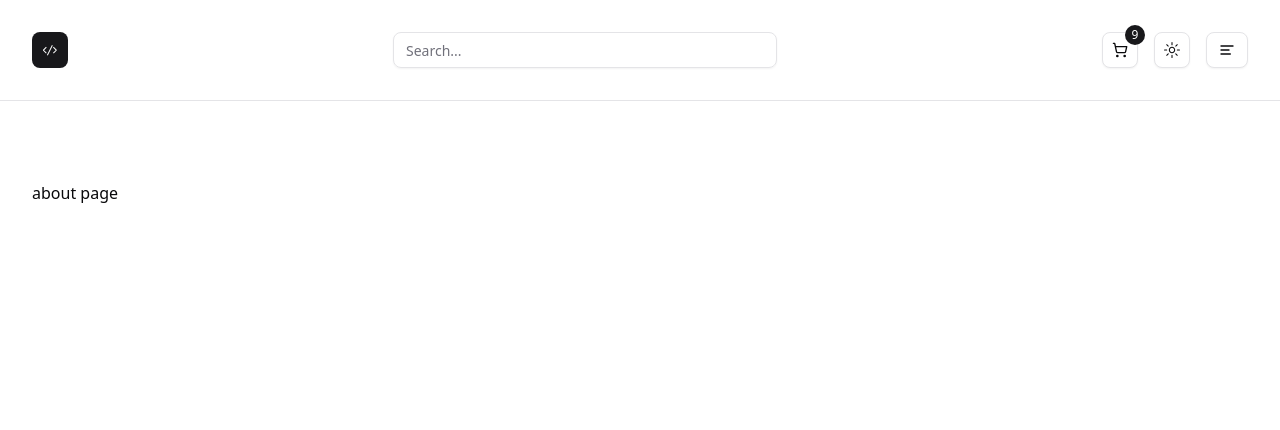
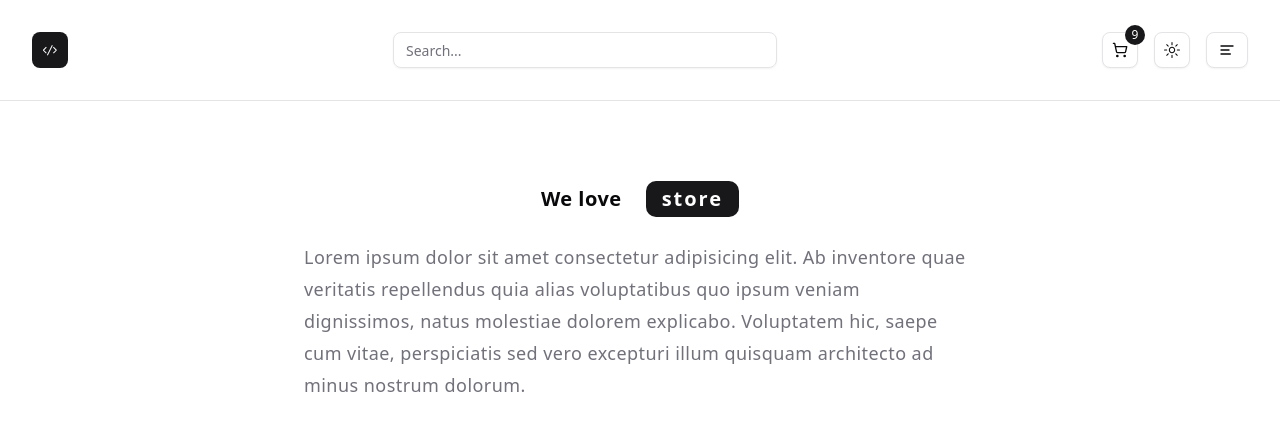
Before and after one commit to abdullah-2019/Store, a Next.js app: page /about in a window 1280 px wide. Shown: the top 430 px of the page. Built offline with nearby package versions, Linux system fonts and the light colour scheme.

Commit message:
about page is done

```diff
--- a/app/about/page.tsx
+++ b/app/about/page.tsx
@@ -1,11 +1,22 @@
+async function AboutPage() {
+  return (
+    <section className="flex flex-col items-center">
+      <h1 className="flex flex-wrap gap-2 sm:gap-x-6 items-center justify-center text-center text-4xl font-bold leading-none tracking-wide sm:text-xl">
+        We love
+        <span className="bg-primary py-2 px-4 rounded-lg tracking-widest text-white">
+          store
+        </span>
+      </h1>
 
-async function AboutPage() {
-
-    return (
-        <div>
-            about page
-        </div>
-    );
+      <p className="mt-6 text-lg tracking-wide leading-8 max-w-2xl mx-auto text-muted-foreground">
+        Lorem ipsum dolor sit amet consectetur adipisicing elit. Ab inventore
+        quae veritatis repellendus quia alias voluptatibus quo ipsum veniam
+        dignissimos, natus molestiae dolorem explicabo. Voluptatem hic, saepe
+        cum vitae, perspiciatis sed vero excepturi illum quisquam architecto ad
+        minus nostrum dolorum.
+      </p>
+    </section>
+  );
 }
 
 export default AboutPage;
--- a/components/home/HeroCarousel.tsx
+++ b/components/home/HeroCarousel.tsx
@@ -9,23 +9,27 @@
 const carouselItems = [hero1, hero2, hero3, hero4];
 
 export default function HeroCarousel() {
-  return <div className="hidden lg:block">
+  return (
+    <div className="hidden lg:block overflow-x-hidden">
       <Carousel>
         <CarouselContent>
-        {carouselItems.map((image, index) => {
-          return (
+          {carouselItems.map((image, index) => (
             <CarouselItem key={index}>
               <Card>
-                <CardContent className='p-2'>
-                  <Image src={image} alt={`Hero Image ${index + 1}`} className="w-full h-[24rem] object-cover rounded-md" />
+                <CardContent className="p-2">
+                  <Image
+                    src={image}
+                    alt={`Hero Image ${index + 1}`}
+                    className="w-full h-[24rem] object-cover rounded-md"
+                  />
                 </CardContent>
               </Card>
             </CarouselItem>
-          )
-        })}
+          ))}
         </CarouselContent>
         <CarouselPrevious />
         <CarouselNext />
       </Carousel>
     </div>
+  );
 }
```
Lines whose indentation alone changed are shown as unchanged.
